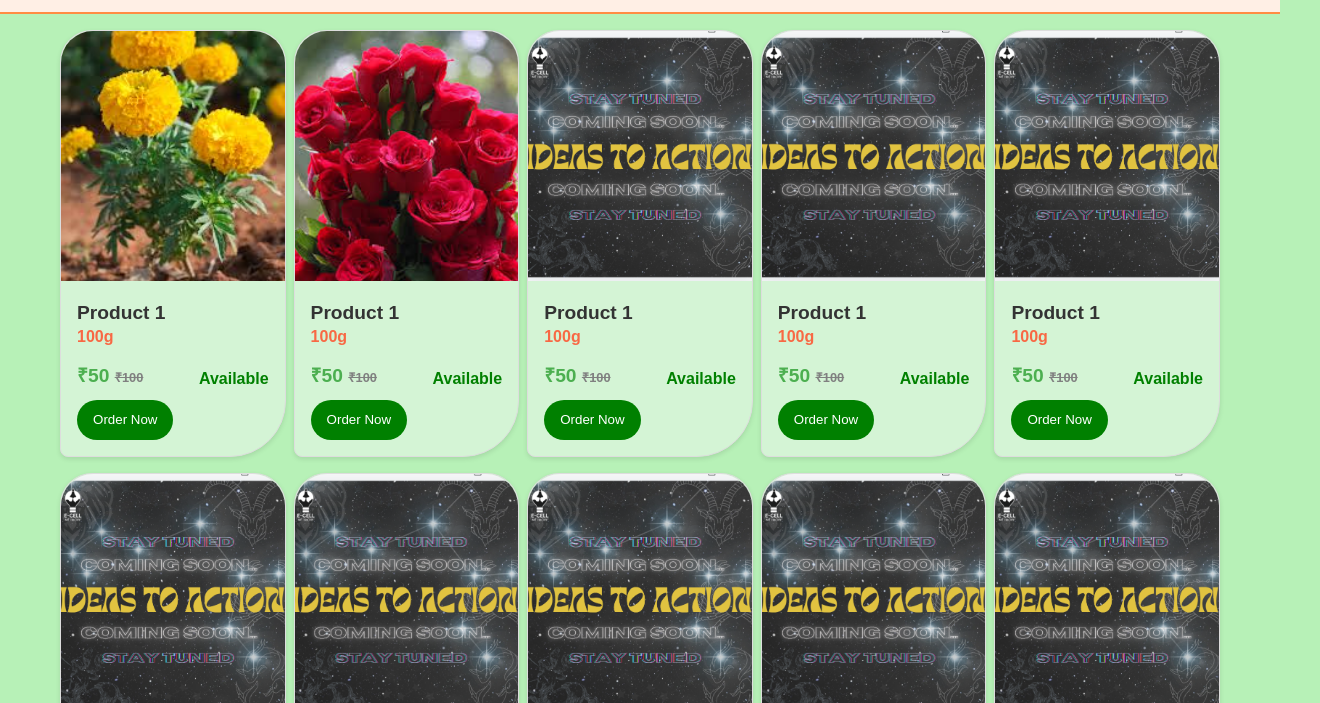
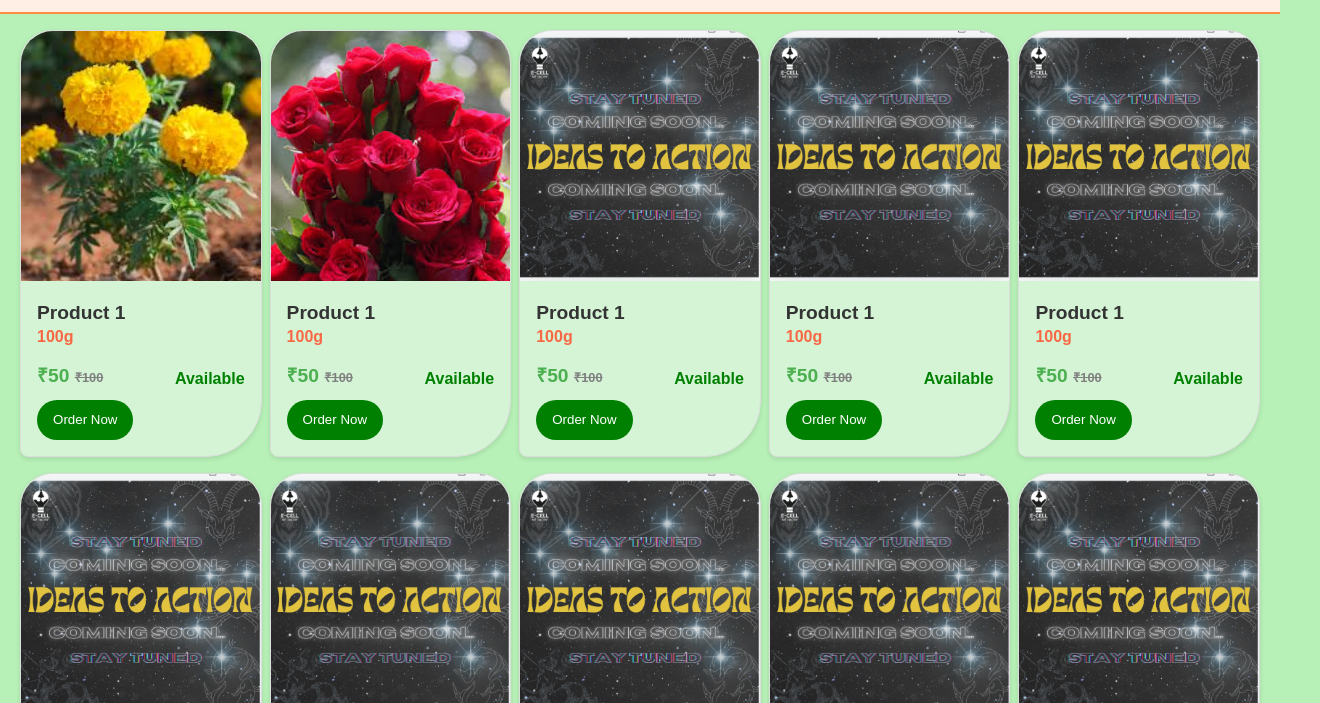
Before and after one commit to Keyashqa/FLAURA, a plain HTML site: page index.html in a window 1280 px wide. Shown: the part 97-800 px from the top of the page, 1320 px wide, since content can reach past the window. Drawn offline with Linux system fonts and the light colour scheme.

Commit message:
Add files via upload

```diff
--- a/hoho.css
+++ b/hoho.css
@@ -36,11 +36,14 @@ header .about-flaura {
 }
 
 main {
+    margin-left: -40px;
+    margin-right: -40px;
     padding: 1rem 1rem;
 }
 
 
 .products-grid {
+    margin-left: 0px;
     display: flex;
     flex-direction: row;
     flex-wrap: wrap;
```
